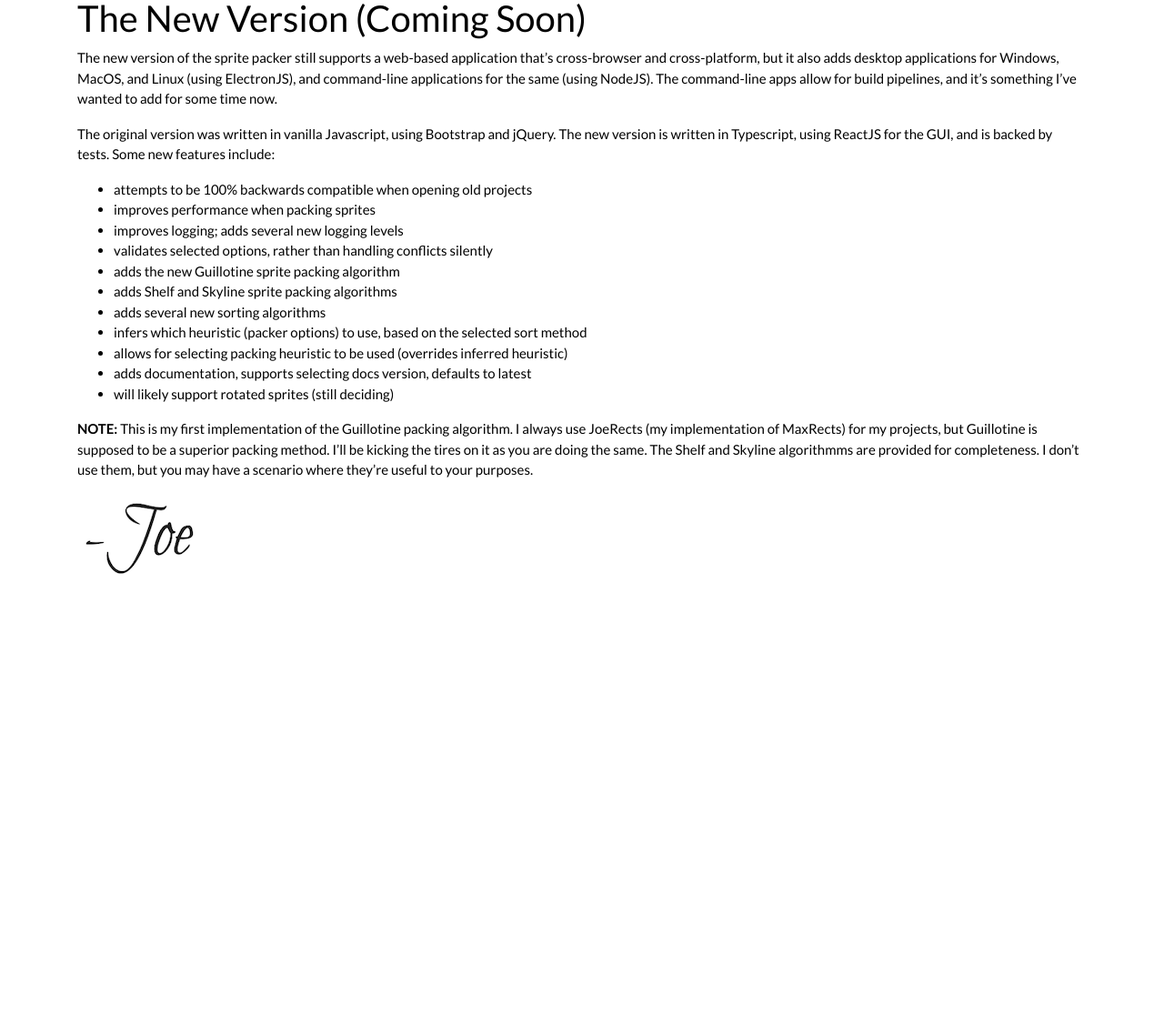
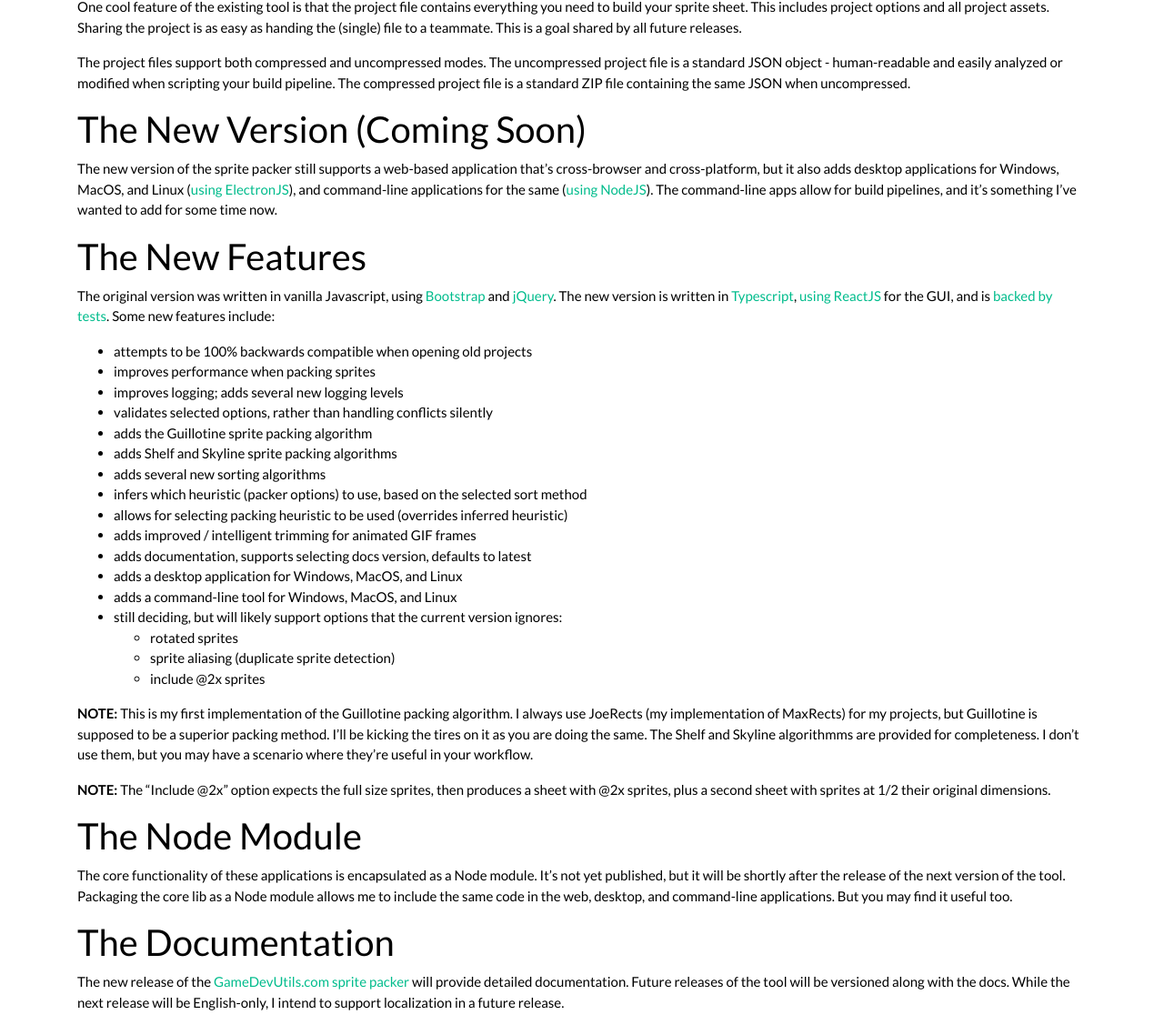
Before and after one commit to groundh0g/joehall.net, a Jekyll site: the page built from docs/_posts/2022-12-26-upcoming-changes-for-gamedevutils-com-2023-q1.md, in a window 1280 px wide and 1400 px high, scrolled down 397 px. Shown: the part 262-1400 px from the top of the window at 91% size. Built offline with Jekyll 4.4.1, drawn with Linux system fonts in a browser that asks for light colours; nearby versions of some CDN libraries; before the commit the page ends 1319 px from its top, so only the background shows below that; some of the changed text lies outside the part shown.

Commit message:
new post to blog; adds designer files under _media/src

```diff
--- a/docs/_posts/2022-12-26-upcoming-changes-for-gamedevutils-com-2023-q1.md
+++ b/docs/_posts/2022-12-26-upcoming-changes-for-gamedevutils-com-2023-q1.md
@@ -1,6 +1,6 @@
 ---
 layout: post
-title:  "My Plans for 2023"
+title:  "Upcoming Changes for GameDevUtils.com, 2023/Q1"
 categories: family
 author: groundh0g
 ---
@@ -9,24 +9,58 @@
 
 <img src='{{ "/assets/images/blog/2016-gamedevutils-sprites.png" | relative_url }}' style="width:512px;" />
 
+One cool feature of the existing tool is that the project file contains everything you need to build your sprite sheet. This includes project options and all project assets. Sharing the project is as easy as handing the (single) file to a teammate. This is a goal shared by all future releases.
+
+The project files support both compressed and uncompressed modes. The uncompressed project file is a standard JSON object - human-readable and easily analyzed or modified when scripting your build pipeline. The compressed project file is a standard ZIP file containing the same JSON when uncompressed.
+
 ## The New Version (Coming Soon)
 
-The new version of the sprite packer still supports a web-based application that's cross-browser and cross-platform, but it also adds desktop applications for Windows, MacOS, and Linux (using ElectronJS), and command-line applications for the same (using NodeJS). The command-line apps allow for build pipelines, and it's something I've wanted to add for some time now.
+The new version of the sprite packer still supports a web-based application that's cross-browser and cross-platform, but it also adds desktop applications for Windows, MacOS, and Linux ([using ElectronJS](https://www.electronjs.org/)), and command-line applications for the same ([using NodeJS](https://nodejs.org/)). The command-line apps allow for build pipelines, and it's something I've wanted to add for some time now.
 
-The original version was written in vanilla Javascript, using Bootstrap and jQuery. The new version is written in Typescript, using ReactJS for the GUI, and is backed by tests. Some new features include:
+## The New Features
+
+The original version was written in vanilla Javascript, using [Bootstrap](https://getbootstrap.com/) and [jQuery](https://jquery.com/). The new version is written in [Typescript](https://www.typescriptlang.org/), [using ReactJS](https://reactjs.org/) for the GUI, and is [backed by tests](https://jestjs.io/). Some new features include:
 
 * attempts to be 100% backwards compatible when opening old projects
 * improves performance when packing sprites
 * improves logging; adds several new logging levels
 * validates selected options, rather than handling conflicts silently
-* adds the new Guillotine sprite packing algorithm
+* adds the Guillotine sprite packing algorithm
 * adds Shelf and Skyline sprite packing algorithms
 * adds several new sorting algorithms
 * infers which heuristic (packer options) to use, based on the selected sort method
 * allows for selecting packing heuristic to be used (overrides inferred heuristic)
+* adds improved / intelligent trimming for animated GIF frames
 * adds documentation, supports selecting docs version, defaults to latest
-* will likely support rotated sprites (still deciding)
+* adds a desktop application for Windows, MacOS, and Linux
+* adds a command-line tool for Windows, MacOS, and Linux
+* still deciding, but will likely support options that the current version ignores:
+  * rotated sprites
+  * sprite aliasing (duplicate sprite detection)
+  * include @2x sprites
 
-> **NOTE:** This is my first implementation of the Guillotine packing algorithm. I always use JoeRects (my implementation of MaxRects) for my projects, but Guillotine is supposed to be a superior packing method. I'll be kicking the tires on it as you are doing the same. The Shelf and Skyline algorithmms are provided for completeness. I don't use them, but you may have a scenario where they're useful to your purposes.
+> **NOTE:** This is my first implementation of the Guillotine packing algorithm. I always use JoeRects (my implementation of MaxRects) for my projects, but Guillotine is supposed to be a superior packing method. I'll be kicking the tires on it as you are doing the same. The Shelf and Skyline algorithmms are provided for completeness. I don't use them, but you may have a scenario where they're useful in your workflow.
+>
+> **NOTE:** The "Include @2x" option expects the full size sprites, then produces a sheet with @2x sprites, plus a second sheet with sprites at 1/2 their original dimensions.
+
+## The Node Module
+
+The core functionality of these applications is encapsulated as a Node module. It's not yet published, but it will be shortly after the release of the next version of the tool. Packaging the core lib as a Node module allows me to include the same code in the web, desktop, and command-line applications. But you may find it useful too.
+
+## The Documentation
+
+The new release of the [GameDevUtils.com sprite packer](http://gamedevutils.com/webapps/sheets/) will provide detailed documentation. Future releases of the tool will be versioned along with the docs. While the next release will be English-only, I intend to support localization in a future release.
+
+## How You Can Help
+
+If you would like to report an issue or request a new feature, click one of the following links.
+
+* [request a new feature](https://github.com/GameDevUtils/support/issues/new?template=feature_request.md)
+* [report a bug in the tool](https://github.com/GameDevUtils/support/issues/new?template=bug_report.md)
+* [report an issue with the documentation](https://github.com/GameDevUtils/support/issues/new?template=doc_report.md)
+
+If you're looking to contribute in a more technical capacity, clone the repo, create a branch for your changes, and open a pull request against [this repository](https://github.com/GameDevUtils/gdu-sheets).
+
+Thanks for reading this far!
 
 ![Joe's Signature]({{ "/assets/images/signature-joe.png" | relative_url }})
```
Also changed, not shown: 3 other files.
